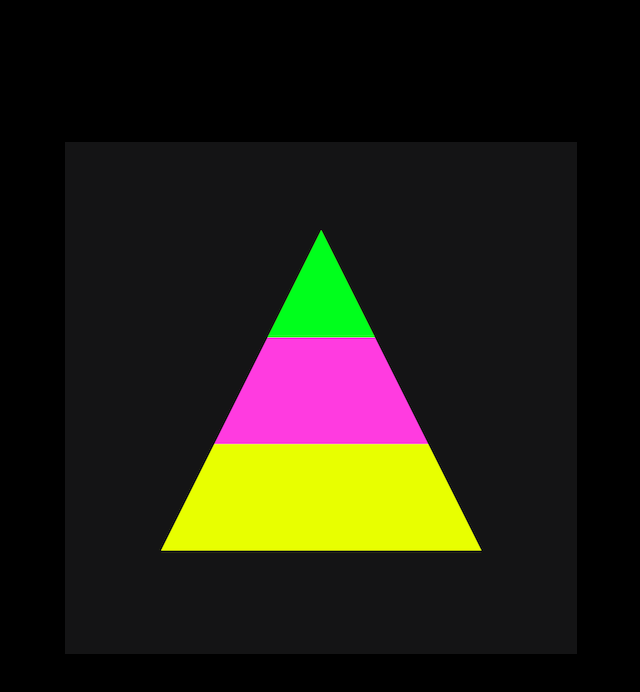
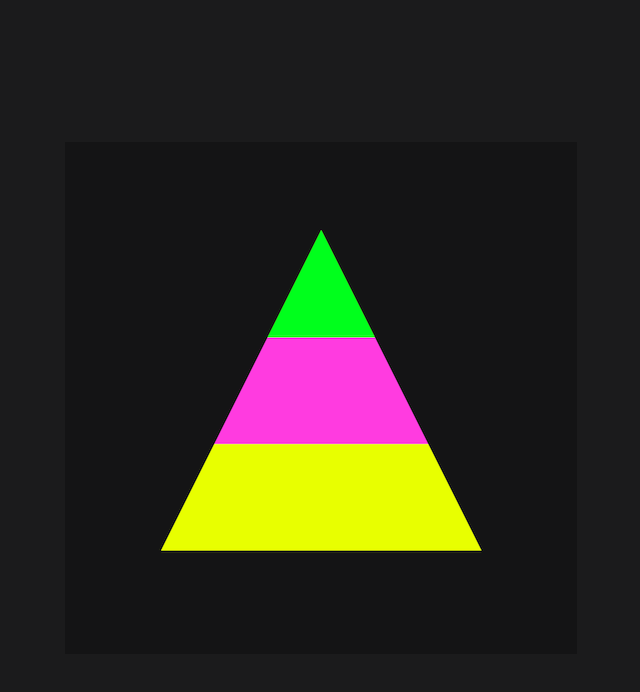
Before and after one commit to cryptospace-app/cryptospace-app.github.io, a plain HTML site: page index.html in a window 1280 px wide. Shown: the whole page, without its empty margins (319-959 px from the left). Drawn offline with Linux system fonts and the light colour scheme.

Commit message:
update background

```diff
--- a/index.html
+++ b/index.html
@@ -15,7 +15,7 @@ html, body, #wrapper {
 }
 
 body {
-  background-color: black;
+  background-color: #1B1B1C;
 }
 
 #wrapper td {
```
